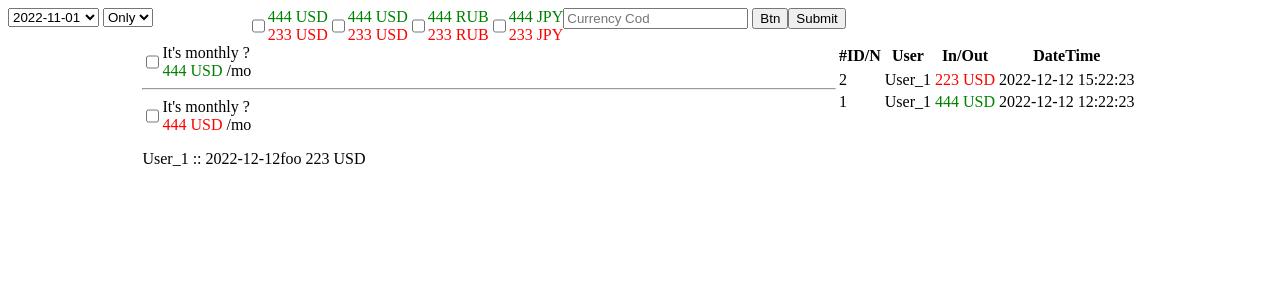
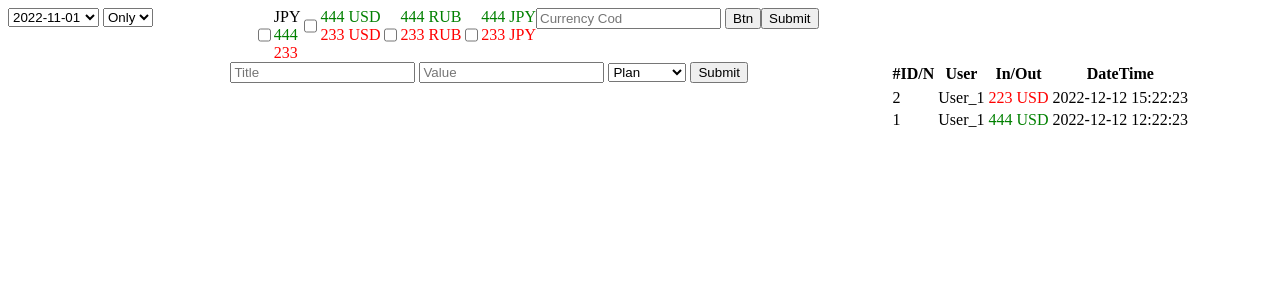
Before and after one commit to yotsuba-na/accountant, a Flask app: page / in a window 1280 px wide. Shown: the top 300 px of the page. Run offline with Flask 2, Linux system fonts and the light colour scheme; data that the repository does not hold is empty.

Commit message:
Add transaction form and tabs
Signed-off-by: Nodaa Gaji <c0d3r.nodiru.gaji@gmail.com>

```diff
--- a/static/accountant/css/main.css
+++ b/static/accountant/css/main.css
@@ -59,3 +59,11 @@
 .todos {
   display: flex;
 }
+
+#transactionForm {
+  text-align: center;
+}
+
+#transactionTransferFields {
+  display: none;
+}
--- a/static/accountant/js/main.js
+++ b/static/accountant/js/main.js
@@ -1,3 +1,6 @@
+/* Filters
+ */
+
 function setFormData(data, formDataId = "mainFormData") {
   const mainFormData = document.getElementById(formDataId);
   mainFormData.value = JSON.stringify(data);
@@ -13,3 +16,25 @@ function setDateFilter() {
   }
   setFormData(data);
 }
+
+
+/* Transactions
+ */
+
+function showTransactionTypeFields(selector) {
+  // TODO: Rename variables
+  const selectedValue = selector.options[selector.selectedIndex].value;
+  const transactionTypeFields = ["transactionTransferFields"];
+
+  for (var i = 0; i < transactionTypeFields.length; i++) {
+    const transactionTypeId = transactionTypeFields[i];
+    transactionTypeField = document.getElementById(transactionTypeId);
+
+    if (transactionTypeId.includes(selectedValue)) {
+      transactionTypeField.style.display = "block";
+    } else {
+      transactionTypeField.style.display = "none";
+    }
+
+  }
+}
--- a/templates/accountant/main.html
+++ b/templates/accountant/main.html
@@ -28,8 +28,9 @@
           <div class="valueView">
             <input type="checkbox">
             <div>
-              <span class="valueIn">444 USD</span><br />
-              <span class="valueOut">233 USD</span>
+              <span class="value">JPY<span><br />
+              <span class="valueIn">444</span><br />
+              <span class="valueOut">233</span>
             </div>
           </div>
         </div>
@@ -71,7 +72,6 @@
     <div class="dynamic">
 
       <div class="tabs left">
-
         <div class="tab users">
           {% for user in all_users %}
             <div class="userView">
@@ -88,14 +88,26 @@
         </div>
 
         <div class="tab wallets">
+          {% for wallet in all_wallets %}
+            <div class="walletView">
+              <input type="checkbox">
+              <div>
+                <span class="title">{{ wallet[1] }}</span><br />
+                <div class="valueView_1">
+                  <span class="value">{{ wallet[3] }}</span><br />
+                  <span class="valueIn">444 USD</span><br />
+                  <span class="valueOut">233 USD</span>
+                </div>
+              </div>
+            </div>
+          {% endfor %}
+        </div>
       </div>
 
-      </div>
-
-      <div class="middle">
-        <div class="income">
-
-          <div class="scheduleView">
+      <div class="tabs middle">
+        <div class="tab transaction-history">
+          {% for transaction in all_transactions %}
+            <div class="transactionView">
               <input type="checkbox">
               <div>
                 <span class="scheduleName">It's monthly ?</span><br />
@@ -103,35 +115,25 @@
                 <span class="scheduleRepeat">/mo</span>
               </div>
             </div>
-
+          {% endfor %}
         </div>
 
-        <hr />
-
-        <div class="notIncome">
-
-          <div class="scheduleView">
-            <input type="checkbox">
-            <div>
-              <span class="scheduleName">It's monthly ?</span><br />
-              <span class="valueOut">444 USD</span>
-              <span class="scheduleRepeat">/mo</span>
+        <div class="tab transaction-new">
+          <form id="transactionForm" action="{{ url_for('main.index') }}" method="POST">
+            <input id="transactionTitle" placeholder="Title" />
+            <input id="transactionValue" placeholder="Value" type="number" min="1" />
+            <select id="transactionType" onchange="showTransactionTypeFields(this);">
+              <option>Plan</option>
+              <option>Fact</option>
+              <option>Schedule</option>
+              <option>Transfer</option>
+            </select>
+            <div id="transactionTransferFields">
+              <input id="transactionTransferFrom" placeholder="transaction transfer from" />
+              <input id="transactionTransferTo" placeholder="transaction transfer to" />
             </div>
-          </div>
-
-        </div>
-        <div class="todos">
-          <div class="todo">
-            <p>User_1 :: 2022-12-12</p>
-            {% for todo in all_todos %}
-              <p>{{ todo }}</p>
-            {% endfor %}
-          </div>
-          <div class="todoItems">
-            <p>foo
-              <span>223 USD</span>
-            </p>
-          </div>
+            <button name="transactionForm">Submit</button>
+          </form>
         </div>
       </div>
 
```
Lines whose indentation alone changed are shown as unchanged.
